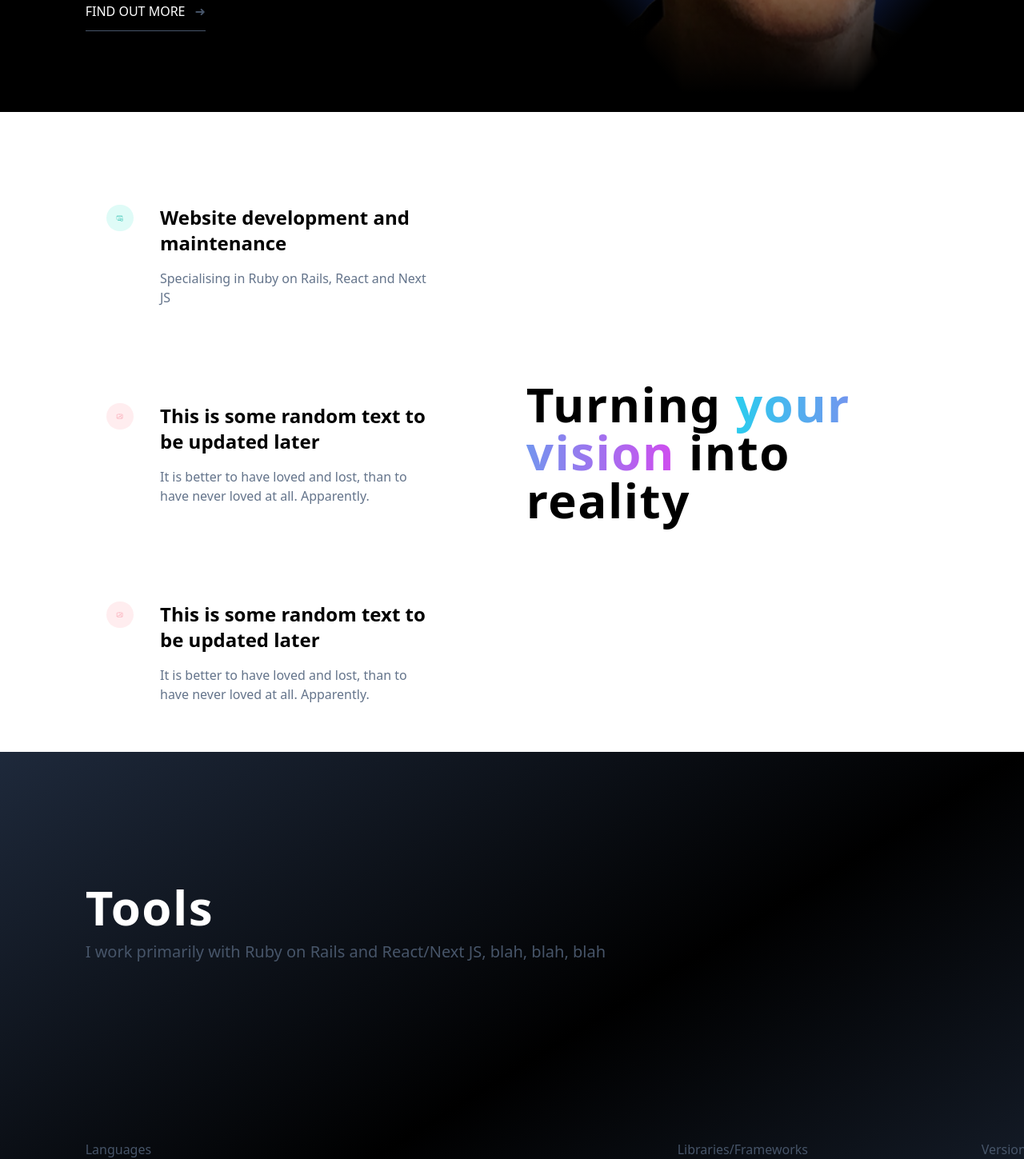
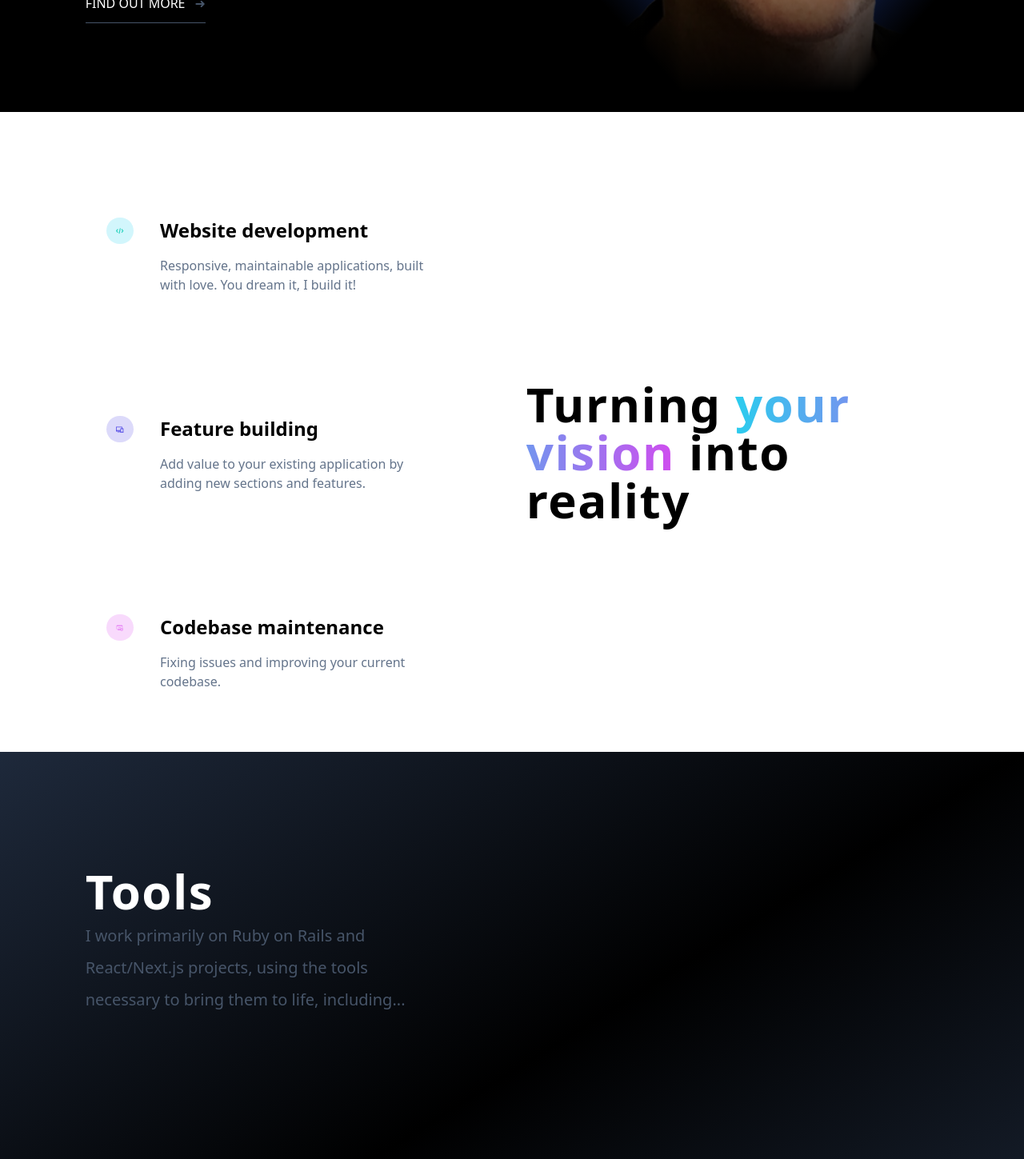
Before and after one commit to jro31/portfolio-v3, a Next.js app: page / in a window 1280 px wide. Shown: the part 660-2109 px from the top of the page at 80% size. Built offline with nearby package versions, Linux system fonts and the light colour scheme.

Commit message:
Update about/intro text

```diff
--- a/components/homepage-sections/about/About.js
+++ b/components/homepage-sections/about/About.js
@@ -1,3 +1,6 @@
+// TODO - Rename this section 'Services'
+// TODO - Add a new 'About' section (between projects/contacts). This should be about me personally, somewhat resembling https://anniebombanie.com/#about
+
 import { useSelector } from 'react-redux';
 import { CSSTransition } from 'react-transition-group';
 
@@ -8,8 +11,9 @@ import SkillBrief from './SkillBrief';
 import useElementRef from '../../../hooks/useElementRef';
 
 export const coding = 'coding';
-export const templateSkill = 'template-skill'; // TODO - Update this to actual skills
-const skills = [coding, templateSkill, templateSkill];
+export const featureBuilding = 'feature-building';
+export const codebaseMaintenance = 'codebase-maintenance';
+const skills = [coding, featureBuilding, codebaseMaintenance];
 
 const About = () => {
   const titleHasBeenInView = useSelector(state => state.elementIsInView.hasBeenInView[aboutTitle]);
--- a/components/homepage-sections/about/SkillBrief.js
+++ b/components/homepage-sections/about/SkillBrief.js
@@ -2,10 +2,11 @@ import { useSelector } from 'react-redux';
 import { CSSTransition } from 'react-transition-group';
 
 import CodingIcon from '../../ui/svg/CodingIcon';
-import PlaceholderIcon from '../../ui/svg/PlaceholderIcon';
 import Heading from '../../ui/text/Heading';
 import { aboutSkills } from '../../../pages';
-import { coding, templateSkill } from './About';
+import { codebaseMaintenance, coding, featureBuilding } from './About';
+import CleanCodeIcon from '../../ui/svg/CleanCodeIcon';
+import MultimediaIcon from '../../ui/svg/MultimediaIcon';
 
 const SkillBrief = props => {
   const skillsHasBeenInView = useSelector(
@@ -29,18 +30,26 @@ const SkillBrief = props => {
     switch (props.skill) {
       case coding:
         return {
-          backgroundColorClass: 'bg-teal-300/20',
-          icon: <CodingIcon color='rgb(20 184 166)' />,
-          headingText: 'Website development and maintenance',
-          description: 'Specialising in Ruby on Rails, React and Next JS',
+          backgroundColorClass: 'bg-cyan-400/20',
+          icon: <CleanCodeIcon color='rgb(45 212 191)' />,
+          headingText: 'Website development',
+          description:
+            'Responsive, maintainable applications, built with love. You dream it, I build it!',
         };
-      case templateSkill: // TODO - Delete this
+      case featureBuilding:
         return {
-          backgroundColorClass: 'bg-rose-300/20',
-          icon: <PlaceholderIcon color='rgb(244 63 94)' />,
-          headingText: 'This is some random text to be updated later',
+          backgroundColorClass: 'bg-indigo-600/20',
+          icon: <MultimediaIcon color='rgb(79 70 229)' />,
+          headingText: 'Feature building',
           description:
-            'It is better to have loved and lost, than to have never loved at all. Apparently.',
+            'Add value to your existing application by adding new sections and features.',
+        };
+      case codebaseMaintenance:
+        return {
+          backgroundColorClass: 'bg-fuchsia-500/20',
+          icon: <CodingIcon color='rgb(217 70 239)' />,
+          headingText: 'Codebase maintenance',
+          description: 'Fixing issues and improving your current codebase.',
         };
       default:
         throw new Error(`Invalid skill '${props.skill}' passed to SkillBrief`);
--- a/components/homepage-sections/introduction/Introduction.js
+++ b/components/homepage-sections/introduction/Introduction.js
@@ -1,3 +1,5 @@
+// TODO - Rename this section 'Home'
+
 import { useSelector } from 'react-redux';
 
 import Title from '../../ui/text/Title';
@@ -60,8 +62,7 @@ const Introduction = () => {
                   classNames={{ enterActive: 'animate-slide-fade-up-delayed' }}
                 >
                   <Description uppercase className='basis-2/3'>
-                    {/* TODO - Update this text */}
-                    This is some really inspirational text about some thing or whatever.
+                    Fixing the world, one line of code at a time.
                   </Description>
                 </CSSTransition>
               </div>
--- a/components/homepage-sections/tools/Tools.js
+++ b/components/homepage-sections/tools/Tools.js
@@ -33,16 +33,16 @@ const Tools = () => {
               <Title>Tools</Title>
             </CSSTransition>
           </div>
-          <div ref={elementRef(toolsDescription)}>
+          <div ref={elementRef(toolsDescription)} className='pr-1/12'>
             <CSSTransition
               mountOnEnter
               in={descriptionHasBeenInView}
               timeout={2000}
               classNames={{ enterActive: 'animate-slide-fade-up-delayed' }}
             >
-              <Description>
-                {/* TODO - Update this text */}I work primarily with Ruby on Rails and React/Next
-                JS, blah, blah, blah
+              <Description className='md:w-2/3 lg:w-5/12'>
+                I work primarily on Ruby on Rails and React/Next.js projects, using the tools
+                necessary to bring them to life, including...
               </Description>
             </CSSTransition>
           </div>
--- a/components/layout/navbar/desktop/DesktopNav.js
+++ b/components/layout/navbar/desktop/DesktopNav.js
@@ -1,4 +1,5 @@
 // TODO - Style this properly
+// FIXME - Clicking on Projects/Contacts doesn't work properly sections haven't already rendered
 
 import { useEffect } from 'react';
 import { useDispatch, useSelector } from 'react-redux';
--- /dev/null
+++ b/components/ui/svg/CleanCodeIcon.js
@@ -0,0 +1,22 @@
+const CleanCodeIcon = props => {
+  return (
+    <svg viewBox='0 0 96 96' xmlns='http://www.w3.org/2000/svg'>
+      <g>
+        <path
+          fill={props.color || 'black'}
+          d='M24.8452,25.3957a6.0129,6.0129,0,0,0-8.4487.7617L1.3974,44.1563a5.9844,5.9844,0,0,0,0,7.687L16.3965,69.8422a5.9983,5.9983,0,1,0,9.21-7.687L13.8068,48l11.8-14.1554A6,6,0,0,0,24.8452,25.3957Z'
+        />
+        <path
+          fill={props.color || 'black'}
+          d='M55.1714,12.1192A6.0558,6.0558,0,0,0,48.1172,16.83L36.1179,76.8262A5.9847,5.9847,0,0,0,40.8286,83.88a5.7059,5.7059,0,0,0,1.1835.1172A5.9949,5.9949,0,0,0,47.8828,79.17L59.8821,19.1735A5.9848,5.9848,0,0,0,55.1714,12.1192Z'
+        />
+        <path
+          fill={props.color || 'black'}
+          d='M94.6026,44.1563,79.6035,26.1574a5.9983,5.9983,0,1,0-9.21,7.687L82.1932,48l-11.8,14.1554a5.9983,5.9983,0,1,0,9.21,7.687L94.6026,51.8433A5.9844,5.9844,0,0,0,94.6026,44.1563Z'
+        />
+      </g>
+    </svg>
+  );
+};
+
+export default CleanCodeIcon;
--- /dev/null
+++ b/components/ui/svg/MultimediaIcon.js
@@ -0,0 +1,12 @@
+const MultimediaIcon = props => {
+  return (
+    <svg viewBox='0 0 24 24' xmlns='http://www.w3.org/2000/svg'>
+      <path
+        fill={props.color || 'black'}
+        d='M23,9h-3V5c0-0.6-0.4-1-1-1H1C0.4,4,0,4.4,0,5v13c0,0.6,0.4,1,1,1h8v2H6c-0.6,0-1,0.4-1,1v2h18c0.6,0,1-0.4,1-1V10  C24,9.4,23.6,9,23,9z M14,23H6v-1h8V23z M14,21h-3v-2h3V21z M14,17H2v-1h12V17z M14,10v5H2V6h16v3h-3C14.4,9,14,9.4,14,10z M22,22  h-6v-1h6V22z M22,20h-6v-7h6V20z M22,12h-6v-1h6V12z'
+      />
+    </svg>
+  );
+};
+
+export default MultimediaIcon;
--- a/components/ui/svg/PlaceholderIcon.js
+++ b/components/ui/svg/PlaceholderIcon.js
@@ -1,3 +1,5 @@
+// TODO - Need this?
+
 const PlaceholderIcon = props => {
   return (
     <svg
--- a/pages/index.js
+++ b/pages/index.js
@@ -1,4 +1,6 @@
 // TODO - ADD getstaticprops ?
+
+// TODO - Add a 'Principles' section, which lists my coding principles/philosophies, e.g: Responsive, mobile-first design built to work no matter the device or browser, clean code written to be easily understandable, maintainable, scalable and reusable etc?
 
 import { Fragment, useRef } from 'react';
 import Head from 'next/head';
```
